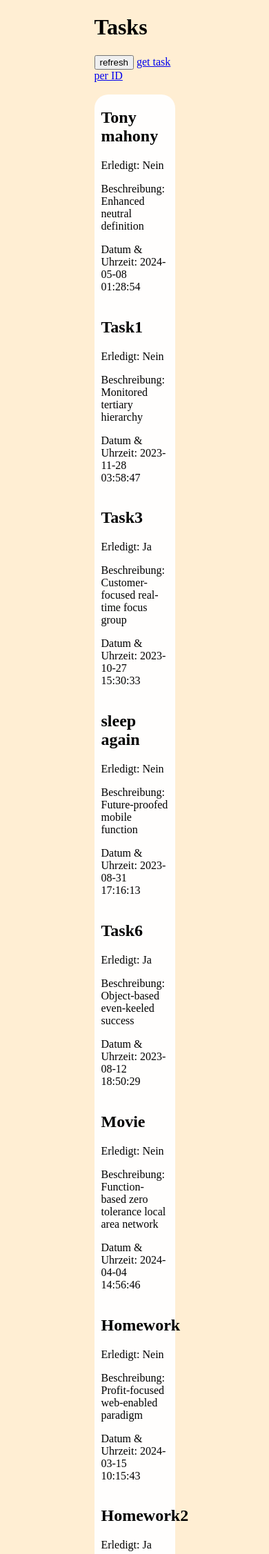
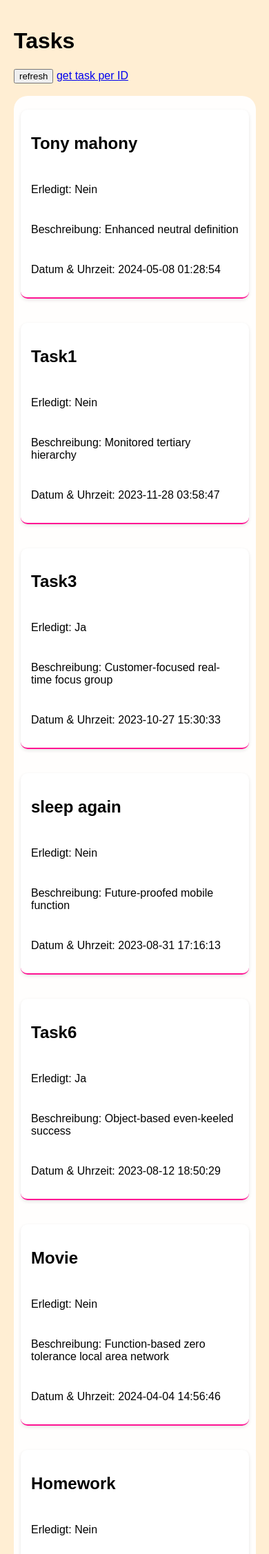
Before and after one commit to mattadosss/TaskPlanner, a Flask app: page / in a window 390 px wide. Shown: the top 2253 px of the page at 69% size. Run offline with Flask 3, Linux system fonts and the light colour scheme; data comes from the database, SQL or seed files in the repository.

Commit message:
responsive desing you can now click on a task

```diff
--- a/backend/db_handler.py
+++ b/db_handler.py
@@ -28,9 +28,19 @@ def get_task(id):
     result = session.execute(sa.text("SElECT * FROM task WHERE task.Task_ID =" + id))
     row = result.fetchone()
 
+    if row is None:
+        no_entry_json = {
+            "Titel": f'Task with ID {id} not found',
+            "erledigt": "",
+            "Beschreibung": "",
+            "DatumUhrzeit": ""
+        }
+        return no_entry_json
+
     json_data = dict(row._mapping)
 
     # Convert to JSON string (if needed)
     json_string = json.dumps(json_data, indent=2, default=str)
 
+
     return json_string
--- a/static/style.css
+++ b/static/style.css
@@ -1,26 +1,59 @@
+/* Base styles */
 body {
     background-color: #FFEED3;
-    margin-left: auto;
-    margin-right: auto;
+    margin: 0;
+    font-family: sans-serif;
 }
 
 main {
     margin: auto;
-    width: 30%;
+    width: 90%;
+    max-width: 600px;
+    padding: 20px;
 }
 
+/* Task card styling */
 .task {
-    display: block;
-    flex-direction: row;
-    justify-content: space-between;
-    margin-right: 10px;
-    margin-left: 10px;
-    border-bottom-color: deeppink;
+    display: flex;
+    flex-direction: column;
+    gap: 8px;
+    padding: 15px;
+    margin: 10px 0;
+    border-bottom: 2px solid deeppink;
+    background-color: #fff;
+    border-radius: 10px;
+    box-shadow: 0 2px 5px rgba(0,0,0,0.1);
 }
 
 #tasks {
     background-color: #FFFEFD;
     display: flex;
     flex-direction: column;
+    gap: 15px;
+    padding: 10px;
     border-radius: 20px;
 }
+
+/* Responsive enhancements */
+@media (min-width: 768px) {
+    main {
+        width: 60%;
+    }
+
+    .task {
+        flex-direction: row;
+        justify-content: space-between;
+        align-items: center;
+    }
+
+    .task > * {
+        flex: 1;
+        margin: 0 10px;
+    }
+}
+
+@media (min-width: 1024px) {
+    main {
+        width: 40%;
+    }
+}
--- a/templates/index.html
+++ b/templates/index.html
@@ -34,6 +34,11 @@
                 const taskContainer = document.createElement('div');
                 taskContainer.classList.add('task');
 
+                taskContainer.style.cursor = 'pointer';
+                taskContainer.onclick = () => {
+                    loadoneTask(task.Task_ID);
+                };
+
                 const title = document.createElement('h2');
                 title.innerText = task.Titel;
 
@@ -63,6 +68,15 @@
             renderTaskList(task);
         }
 
+        async function loadoneTask(id) {
+            const url = `/api_get_task?id=${id}`;
+            console.log(url)
+            let result = await fetch(url);
+            let task = await result.json();
+            console.log(task)
+            renderTaskList([task]);
+        }
+
         loadBlogPost();
         refreshButton.addEventListener('click', loadBlogPost)
     });
--- a/backend/webapi.py
+++ b/webapi.py
@@ -1,6 +1,6 @@
 import flask
 from flask import request
-from backend import db_handler
+import db_handler
 
 
 def create_flask():
@@ -9,11 +9,11 @@ def create_flask():
 
     @app.route("/")
     def on_home():
-        return flask.send_file("../templates/index.html")
+        return flask.render_template("index.html")
 
     @app.route("/get_task")
     def on_get_task():
-        return flask.send_file("../templates/get_task.html")
+        return flask.render_template("get_task.html")
 
     @app.route("/api_get_tasks")
     def api_get_tasks():
```
Also changed, not shown: main.py (renamed from backend/main.py). Lines whose indentation alone changed are shown as unchanged.
